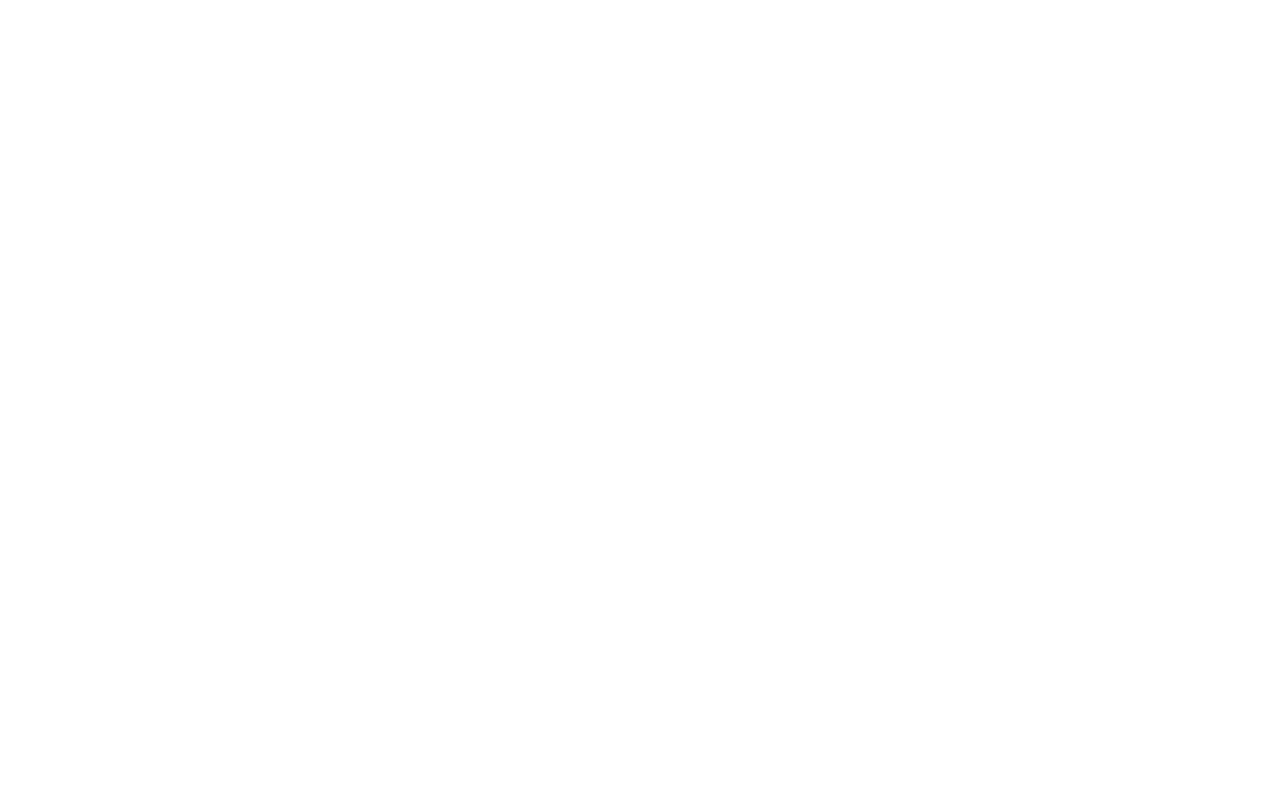
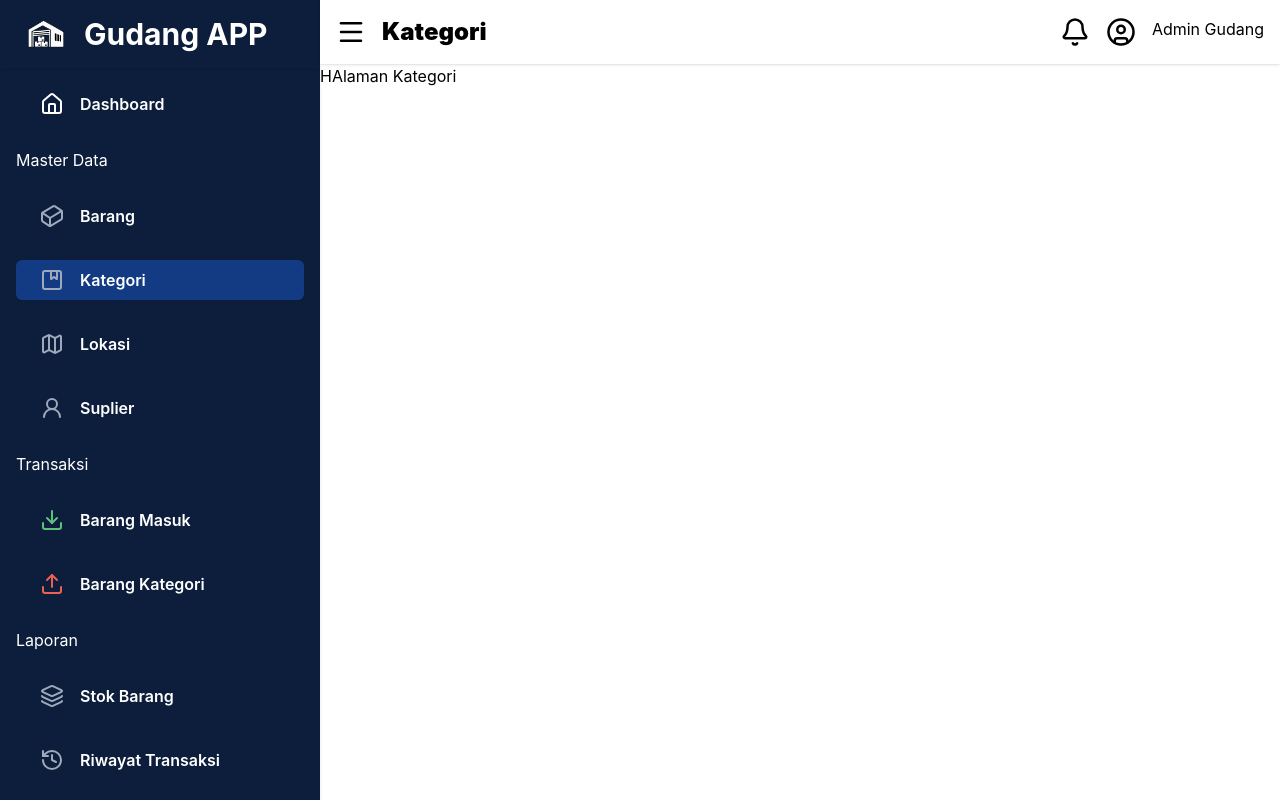
Before and after one commit to rohimmaruf/warehouse, a React (Vite) app: page /kategori in a window 1280 px wide. Before the commit this address had no page. Shown: the top 800 px of the page. Built offline with nearby package versions, Linux system fonts and the light colour scheme.

Commit message:
Menambahkan side bar

```diff
--- a/src/App.jsx
+++ b/src/App.jsx
@@ -2,16 +2,21 @@
 import './index.css'
 import Dashboard from './pages/Dashboard'
 import Databarang from './pages/Databarang'
+import Layout from './layout/Layout'
+import Kategori from './pages/Kategori'
 
 
 function App() {
 
   return (
     <Routes>
+      <Route element={<Layout/>}>
+        <Route path='/' element={<Dashboard />} />
+        <Route path='/databarang' element={<Databarang />} />
+        <Route path='/kategori' element={<Kategori/>} />
+      </Route>
+    </Routes>
 
-      <Route path='/' element={<Dashboard/>}/>
-      <Route path='/databarang' element={<Databarang/>} />
-    </Routes>
   )
 }
 
--- a/src/components/dashboard/Sidebar.jsx
+++ b/src/components/dashboard/Sidebar.jsx
@@ -14,31 +14,28 @@
             </div>
             <div className='gap-6 flex flex-col bg-[#0c1e3b] text-white h-full w-80 p-4
                 6 shadow'>
-                <Link to="/">
-                <div className='flex font-semibold gap-4 hover:bg-[#123b84] cursor-pointer p-2 rounded-md ' >
-                    <House />
-                    <h3>Dahboard</h3>
-                </div>
-                </Link>
+
+
+                <ItemMenu title='Dashboard' icon={<House />} to="/" />
+
+
                 <h2>Master Data</h2>
+                <ItemMenu title='Barang' icon={<Cuboid className='text-[#a0a9bb] ' />} to="/databarang" />
+                <ItemMenu title='Kategori' icon={<Album className='text-[#a0a9bb]' />} to="/kategori" />
+                <ItemMenu title='Lokasi' icon={<MapIcon className='text-[#a0a9bb]' />} to="/lokasi" />
+                <ItemMenu title='Suplier' icon={<User2 className='text-[#a0a9bb]' />} to="/suplier" />
 
-                <Link to="/databarang">
-                <ItemMenu title='Barang' icon={<Cuboid className='text-[#a0a9bb]' />} />
-                </Link>
-                <ItemMenu title='Kategori' icon={<Album className='text-[#a0a9bb]' />} />
-                <ItemMenu title='Lokasi' icon={<MapIcon className='text-[#a0a9bb]' />} />
-                <ItemMenu title='Suplier' icon={<User2 className='text-[#a0a9bb]' />} />
                 <h2>Transaksi</h2>
-                <ItemMenu title='Barang Masuk' icon={<Download className='text-[#5ec17b]' />} />
-                <ItemMenu title='Barang Kategori' icon={<Upload className='text-[#ee5f55]' />} />
+                <ItemMenu title='Barang Masuk' icon={<Download className='text-[#5ec17b]'  />} to="/barangmasuk" />
+                <ItemMenu title='Barang Kategori' icon={<Upload className='text-[#ee5f55]' />} to="/barangkeluar"  />
 
                 <h2>Laporan</h2>
-                <ItemMenu title='Stok Barang' icon={<Layers className='text-[#a0a9bb]' />} />
-                <ItemMenu title='Riwayat Transaksi' icon={<RotateCcwClock className='text-[#a0a9bb]' />} />
+                <ItemMenu title='Stok Barang' icon={<Layers className='text-[#a0a9bb]' />} to="/stokbarang" />
+                <ItemMenu title='Riwayat Transaksi' icon={<RotateCcwClock className='text-[#a0a9bb]' />} to="riwayattransaksi" />
 
                 <h2>Pengaturan</h2>
-                <ItemMenu title='Pengguna' icon={<UserRoundCog className='text-[#a0a9bb]' />} />
-                <ItemMenu title='Pengaturan' icon={<Settings className='text-[#a0a9bb]' />} />
+                <ItemMenu title='Pengguna' icon={<UserRoundCog className='text-[#a0a9bb]' />} to="pengguna"/>
+                <ItemMenu title='Pengaturan' icon={<Settings className='text-[#a0a9bb]' />} to="pengaturan"/>
             </div>
         </div>
 
--- a/src/components/dashboard/Topbar.jsx
+++ b/src/components/dashboard/Topbar.jsx
@@ -3,12 +3,12 @@
 const Topbar = ({navigasi, title=""}) => {
 
     const buttonTop = () => {
-        console.log("Berhasil");
+        // console.log("Berhasil");
         navigasi(prev => !prev)
     }
 
     return (
-        <div className="flex justify-between w-full p-4 bg-white w-full  h-16 items-center  shadow sticky top-0 z-50" >
+        <div className="flex justify-between w-full p-4 bg-white h-16 items-center  shadow sticky top-0 z-50" >
             <div className="flex">
                 <button className="cursor-pointer hover:bg-blue-50" onClick={buttonTop}>
                     <Menu size={30} />
--- a/src/components/dashboard/sidebar/Menu.jsx
+++ b/src/components/dashboard/sidebar/Menu.jsx
@@ -1,14 +1,32 @@
 import { icons } from "lucide-react"
 import { Album, Cuboid, House, MapIcon, User, Warehouse } from 'lucide-react'
+import { NavLink } from "react-router-dom"
 
-const ItemMenu = ({ title = "", icon }) => {
+const ItemMenu = ({ title = "", icon, to }) => {
     return (
-        <button className="hover:bg-[#123b84] cursor-pointer p-2 rounded-md">
-            <div className='flex font-semibold gap-4 px-4' >
-                {icon}
-                <h3>{title}</h3>
-            </div>
-        </button>
+        <NavLink
+            to={to}
+            end={to === "/"}
+            className={({ isActive }) =>
+                `flex items-center gap-4 rounded-md px-6 py-2 font-semibold
+                ${isActive
+                    ? "bg-[#123b84] text-white"
+                    : "text-white hover:bg-[#123b84]"
+                }
+            `
+            }
+
+
+        >
+            {icon}
+            <h3>{title}</h3>
+            {/* <button className="hover:bg-[#123b84] cursor-pointer p-2 rounded-md">
+                <div className='flex font-semibold gap-4 px-4' >
+                    {icon}
+                    <h3>{title}</h3>
+                </div>
+            </button> */}
+        </NavLink>
 
     )
 }
--- /dev/null
+++ b/src/layout/Layout.jsx
@@ -0,0 +1,33 @@
+import { Outlet, useLocation } from "react-router-dom"
+import Sidebar from "../components/dashboard/Sidebar"
+import Topbar from "../components/dashboard/Topbar"
+import { useState } from "react"
+
+const Layout = () => {
+
+    const location = useLocation()
+    const titles = {
+        "/": "Dashboard",
+        "/databarang": "Data Barang",
+        "/kategori": "Kategori",
+        "/lokasi": "Lokasi",
+        "/supplier": "Supplier",
+        "/barang/tambah": "Tambah Barang",
+    }
+
+    const [isSidebar, setIsSidebar] = useState(true)
+    const judul = titles[location.pathname] || "Gudang APP"
+    return (
+        <div className="flex">
+            {isSidebar && <Sidebar />}
+            <div className="flex-1 min-w-0">
+                <Topbar navigasi={setIsSidebar} title={judul} />
+                <main>
+                    <Outlet />
+                </main>
+            </div>
+        </div>
+    )
+}
+
+export default Layout
--- a/src/pages/Dashboard.jsx
+++ b/src/pages/Dashboard.jsx
@@ -1,7 +1,7 @@
 
 import '../index.css'
 import Sidebar from '../components/dashboard/Sidebar'
-import Topbar from '../components/dashboard/Topbar'
+
 import { useState } from 'react'
 import Card from '../components/dashboard/Card'
 import Grafik from '../components/dashboard/Grafik'
@@ -19,10 +19,10 @@
             <div className='flex  bg-[#f8f9fc]'>
                 {/* Side bar */}
                 {/* <Sidebar/> */}
-                {isSidebar && <Sidebar />}
+                {/* {isSidebar && <Sidebar />} */}
                 {/* Main */}
                 <div className='w-full '>
-                    <Topbar navigasi={setIsSidebar} title='Dashboard' />
+                    {/* <Topbar navigasi={setIsSidebar} title='Dashboard' /> */}
                     <p>https://prod.liveshare.vsengsaas.visualstudio.com/join?1B8B3FA7C7C2241CA24DA1D2F9E21D7BA1B6</p>
                     <div className='p-4 flex flex-col gap-4'>
                         <Card />
--- a/src/pages/Databarang.jsx
+++ b/src/pages/Databarang.jsx
@@ -10,12 +10,7 @@
 
   return (
     <>
-        <div className='flex  bg-[#f8f9fc]'>
-          {isSidebar && <Sidebar/>}
-          <div>
-            <Topbar title='Data Barang'/>
-          </div>
-        </div>
+      <h1>Halamam Barang</h1>
     </>
   )
 
--- /dev/null
+++ b/src/pages/Kategori.jsx
@@ -0,0 +1,9 @@
+const Kategori = () => {
+    return(
+        <>
+            <h1>HAlaman Kategori</h1>
+        </>
+    )
+}
+
+export default Kategori
```
